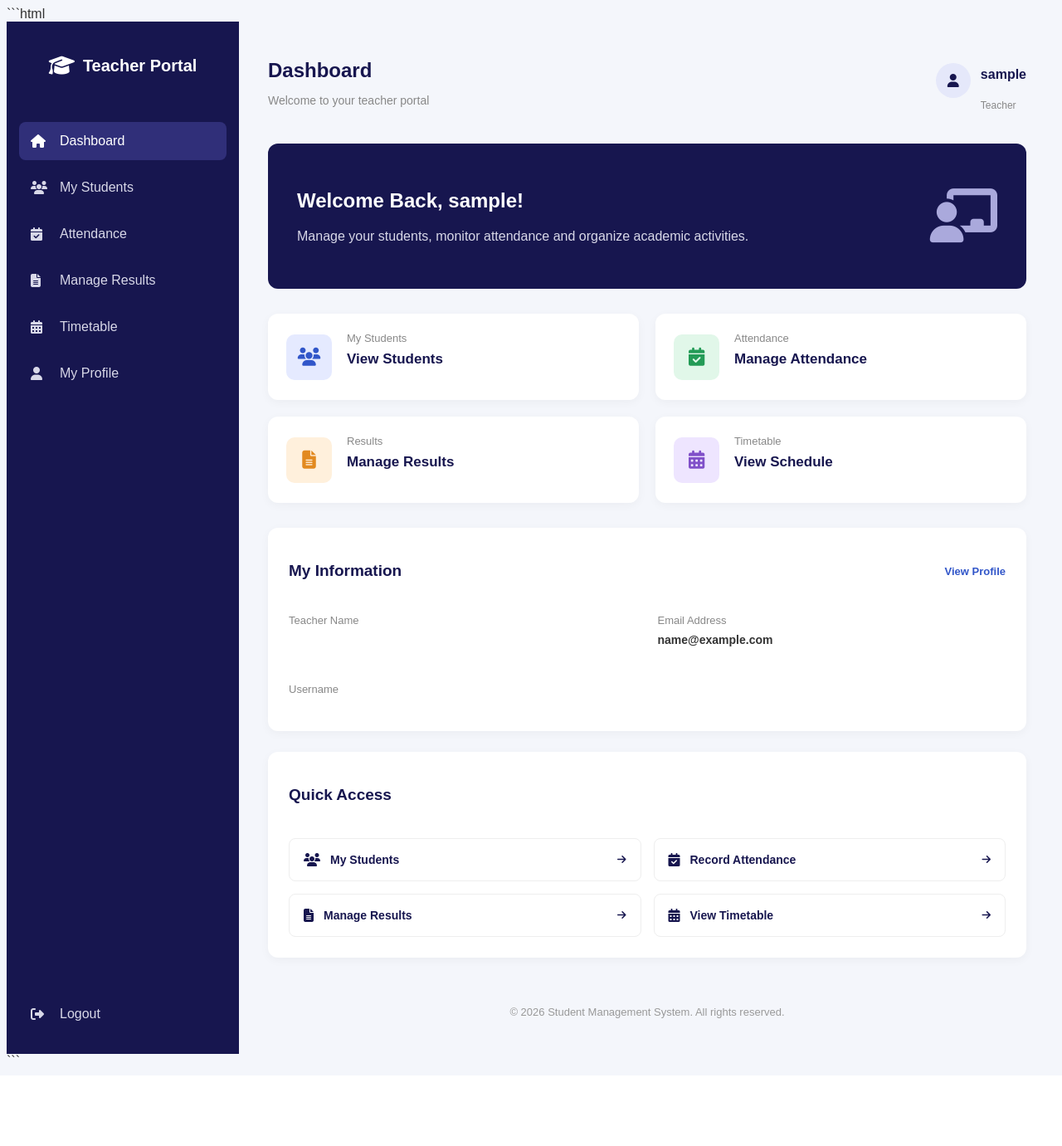
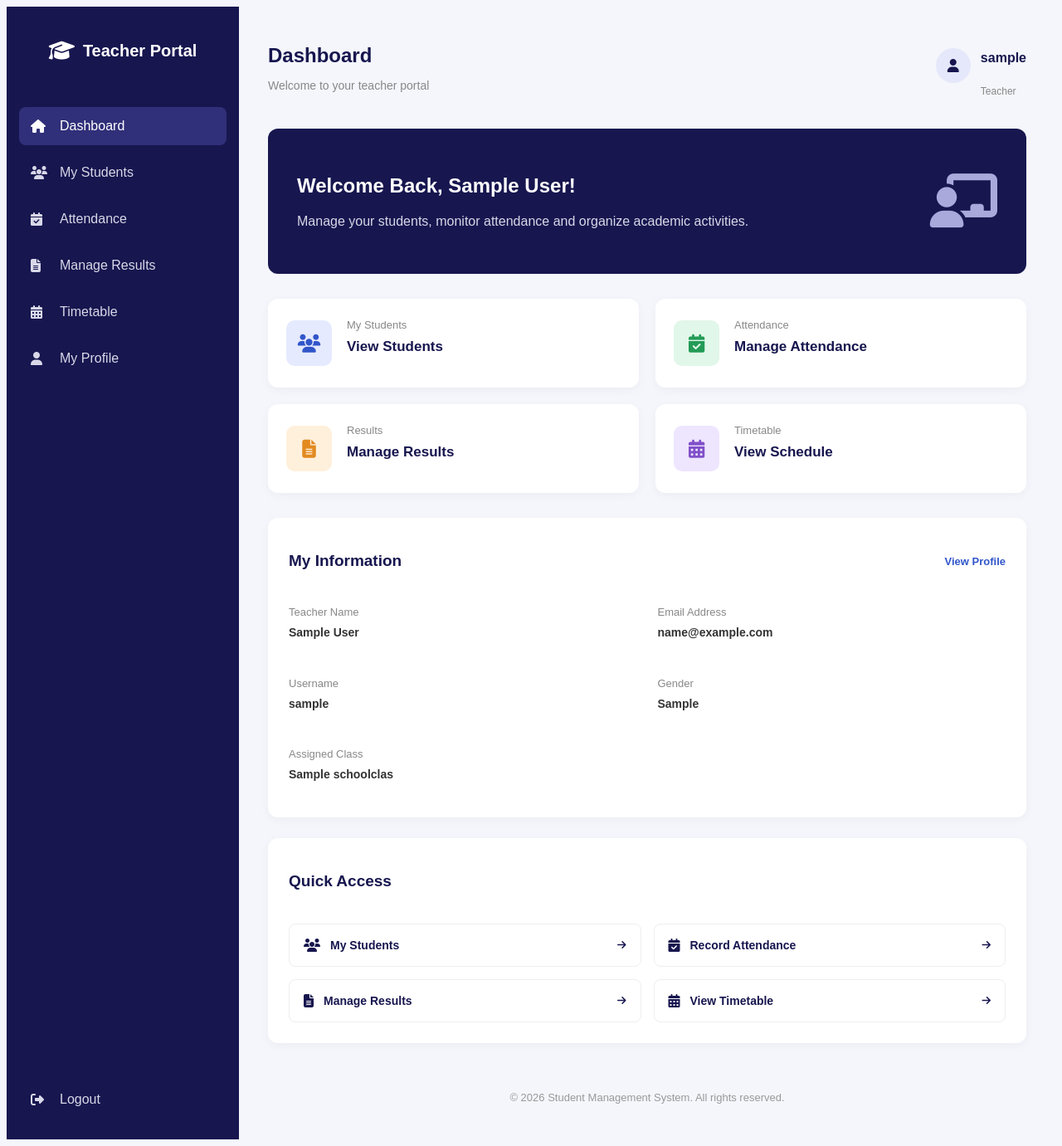
Before and after one commit to KENTECH-001/Student-Management, a Django app: page /teacher_dashboard in a window 1280 px wide. Shown: the whole page at 83% size. Before the commit the page ends 1274 px from the top, so only its background shows below. Run offline with Django 5.2, Linux system fonts and the light colour scheme; a user stored in the database is signed in; tables that the repository leaves empty hold one stand-in row (values such as "Sample post").

Commit message:
corrected the code

````diff
--- a/templates/teacher_dashboard.html
+++ b/templates/teacher_dashboard.html
@@ -1,4 +1,3 @@
-```html
 {% load static %}
 
 <!DOCTYPE html>
@@ -37,7 +36,7 @@
                 <span>My Students</span>
             </a>
 
-            <a href="#">
+            <a href="{% url 'student_attendance' %}">
                 <i class="fas fa-calendar-check"></i>
                 <span>Attendance</span>
             </a>
@@ -98,7 +97,7 @@
         <section class="welcome-banner">
 
             <div>
-                <h1>Welcome Back, {{ teacher.user.username }}!</h1>
+                <h1>Welcome Back, {{ teacher.user.first_name }} {{ teacher.user.last_name }}!</h1>
 
                 <p>
                     Manage your students, monitor attendance
@@ -178,7 +177,7 @@
 
                 <div class="information-item">
                     <span>Teacher Name</span>
-                    <h4>{{ teacher.user..username }}</h4>
+                    <h4>{{ teacher.user.first_name }} {{ teacher.user.last_name }}</h4>
                 </div>
 
                 <div class="information-item">
@@ -188,7 +187,17 @@
 
                 <div class="information-item">
                     <span>Username</span>
-                    <h4>{{ teacher.user..username }}</h4>
+                    <h4>{{ teacher.user.username }}</h4>
+                </div>
+
+                <div class="information-item">
+                    <span>Gender</span>
+                    <h4>{{ teacher.gender }}</h4>
+                </div>
+
+                <div class="information-item">
+                    <span>Assigned Class</span>
+                    <h4>{{ teacher.assigned_class.name|default:"Not assigned" }}</h4>
                 </div>
 
             </div>
@@ -245,4 +254,3 @@
 
 </body>
 </html>
-```
````
